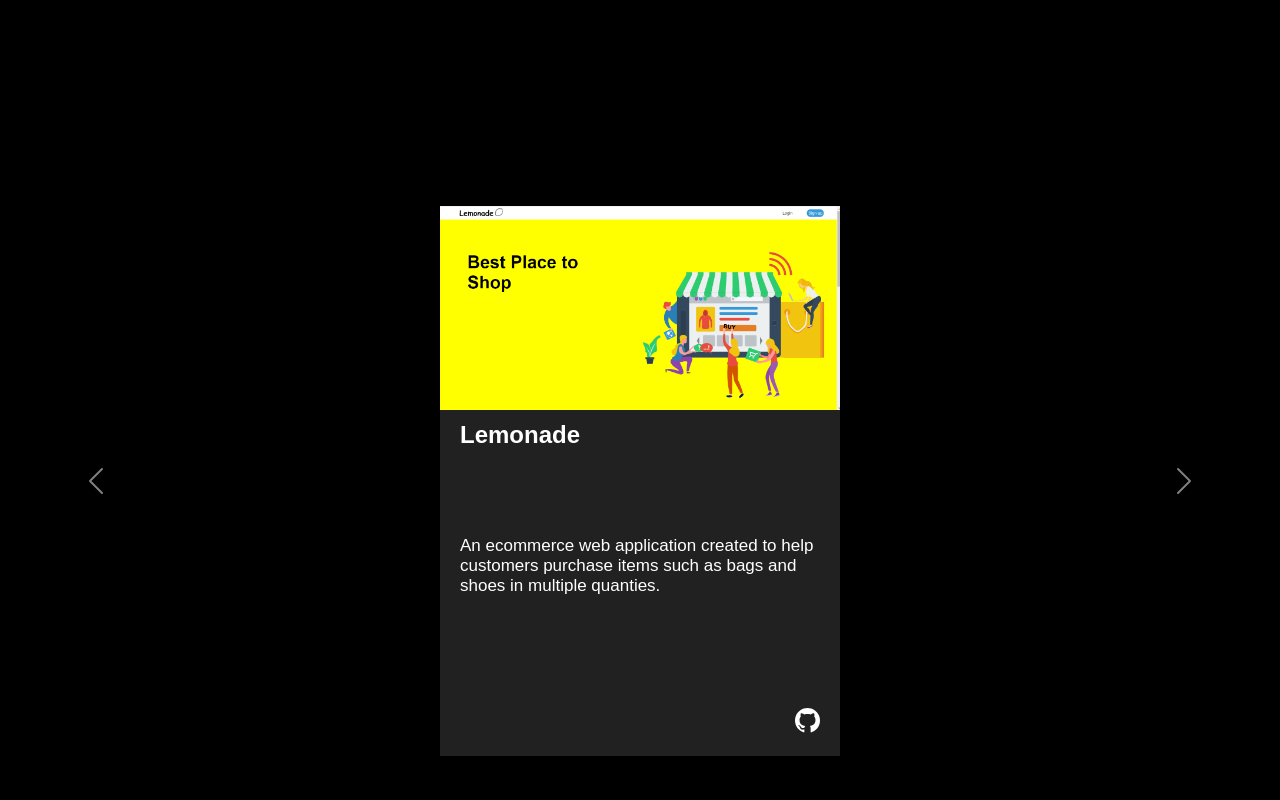
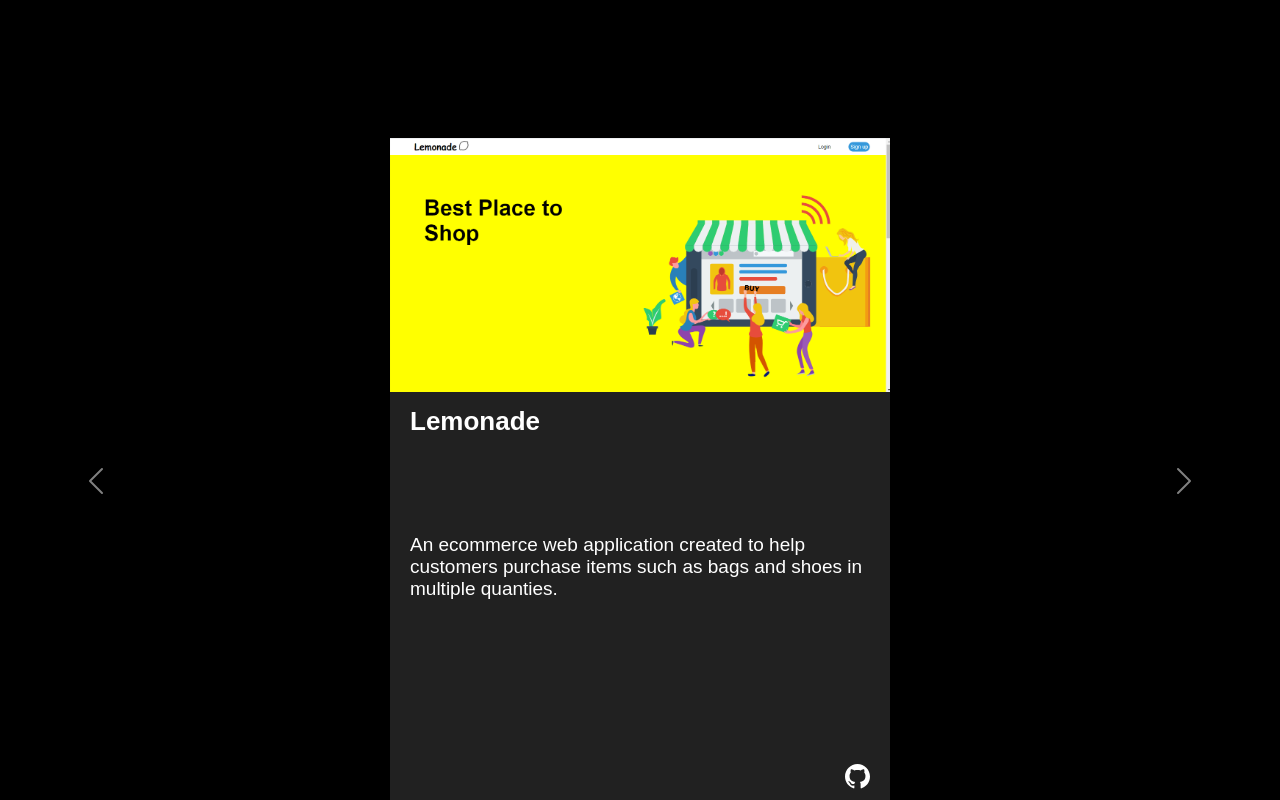
Before and after one commit to warren-simpson/personal-website, a React (Create React App) app: page / in a window 1280 px wide. Shown: the part 1640-2440 px from the top of the page. Built offline with nearby package versions, Linux system fonts and the light colour scheme.

Commit message:
Increased the inital size of the case container.

```diff
--- a/src/components/views/LandingPageView.js
+++ b/src/components/views/LandingPageView.js
@@ -130,7 +130,6 @@ const LandingPageView = (props) => {
             </Carousel.Item>
             ))}
           </Carousel>
-
         </div>
 
         <div class="section4">
--- a/src/components/views/styles/LandingPageView.css
+++ b/src/components/views/styles/LandingPageView.css
@@ -110,7 +110,7 @@ p{
     width: 400px;
     height: 400px;
     margin-top: 18%;
-    margin-left: 40px;
+    margin-left: 90px;
 }
 
 .section2 {
@@ -198,8 +198,8 @@ p{
 
 .caseContainer {
     background-color: #212121;
-    width: 400px;
-    height: 550px;
+    width: 500px;
+    height: 687.5px;
     margin-left: auto;
     margin-right: auto;
     cursor: pointer;
@@ -215,7 +215,7 @@ p{
     color: white;
     font-family: Arial, sans-serif;
     font-weight: bold;
-    font-size: 24px;
+    font-size: 26px;
     margin-left: 20px;
 }
 
@@ -223,7 +223,7 @@ p{
     color: white;
     font-family: Arial, sans-serif;
     font-weight: lighter;
-    font-size: 17px;
+    font-size: 19px;
     margin-left: 20px;
     margin-right: 20px;
     margin-top: 60px;
@@ -497,6 +497,19 @@ p{
         width: 650px;
     }
 
+    .caseContainer {
+        width: 400px;
+        height: 550px;
+    }
+
+    .caseTitle {
+        font-size: 24px;
+    }
+
+    .caseText {
+        font-size: 17px;
+    }
+
     .contactForm {
         margin-top: 30px;
         margin-left: auto;
```
